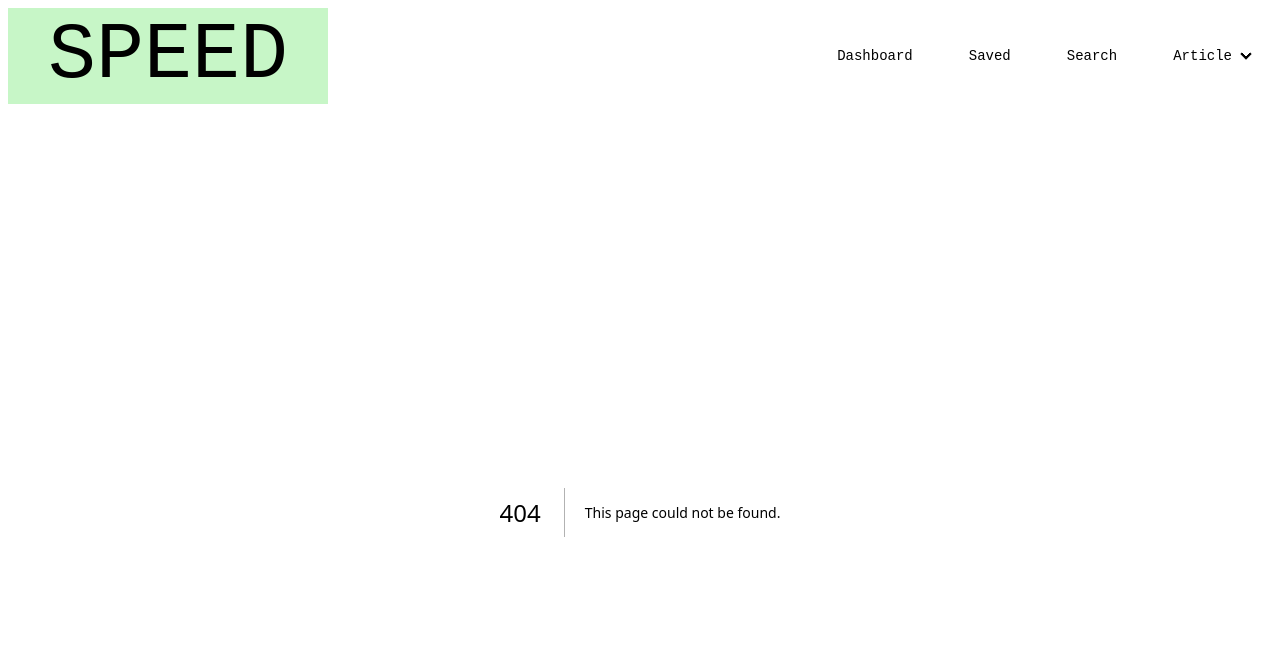
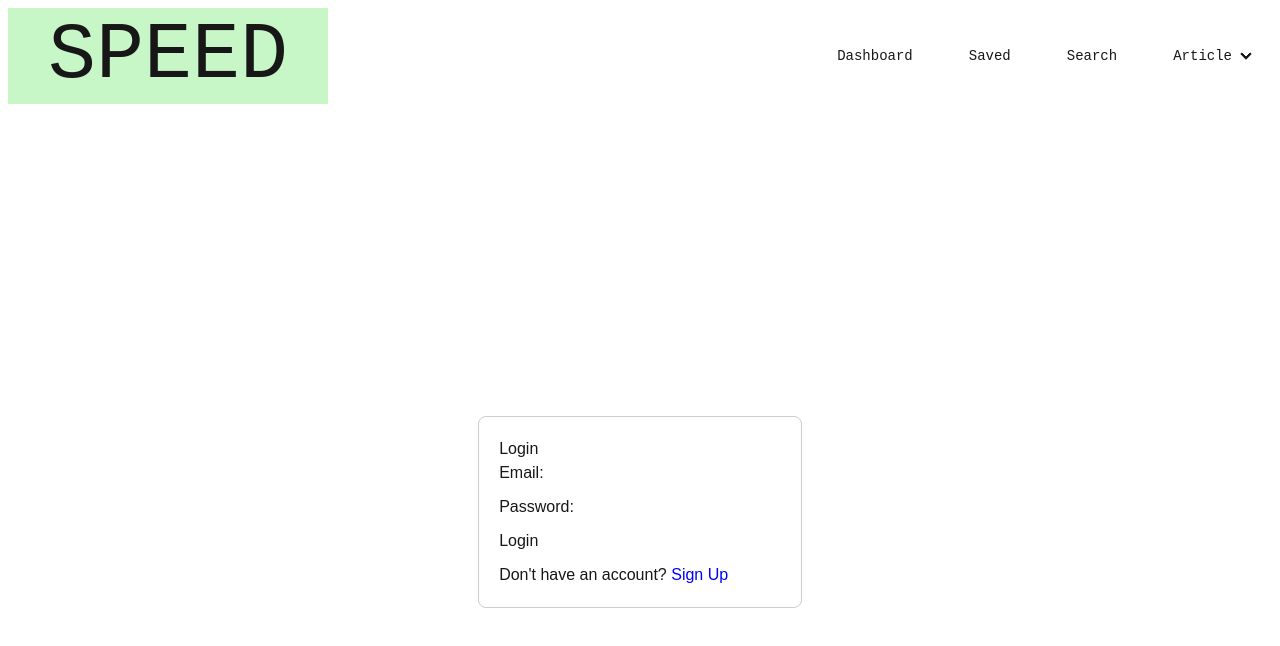
Before and after one commit to tley4/SPEED-W203_01, a Next.js app in the folder speed/: page /login in a window 1280 px wide. Before the commit this address had no page. Shown: the top 646 px of the page. Built offline with nearby package versions, Linux system fonts and the light colour scheme.

Commit message:
login page
user need to login first before using any other pages. not properly connected to backend yet

```diff
--- /dev/null
+++ b/speed/src/app/login/page.tsx
@@ -0,0 +1,78 @@
+"use client";
+
+import { useState } from 'react';
+import { useRouter } from 'next/navigation';
+
+export default function Auth() {
+  const [isLogin, setIsLogin] = useState(true);
+  const [email, setEmail] = useState('');
+  const [password, setPassword] = useState('');
+  const [error, setError] = useState('');
+  const router = useRouter();
+
+  const handleSubmit = async (e: React.FormEvent) => {
+    e.preventDefault();
+
+    if (!email || !password) {
+      setError('Please fill in both fields.');
+      return;
+    }
+
+    const endpoint = isLogin ? '/api/login' : '/api/signup';
+
+    try {
+      const res = await fetch(endpoint, {
+        method: 'POST',
+        headers: {
+          'Content-Type': 'application/json',
+        },
+        body: JSON.stringify({ email, password }),
+      });
+
+      if (res.ok) {
+        router.push('/dashboard'); // Redirect after successful login/signup
+      } else {
+        const { message } = await res.json();
+        setError(message || 'An error occurred. Please try again.');
+      }
+    } catch (error) {
+      setError('Something went wrong. Please try again later.');
+    }
+  };
+
+  return (
+    <div style={{ display: 'flex', justifyContent: 'center', alignItems: 'center', height: '100vh' }}>
+      <form onSubmit={handleSubmit} style={{ maxWidth: '400px', padding: '20px', border: '1px solid #ccc', borderRadius: '8px' }}>
+        <h2>{isLogin ? 'Login' : 'Sign Up'}</h2>
+        {error && <p style={{ color: 'red' }}>{error}</p>}
+        <div style={{ marginBottom: '10px' }}>
+          <label htmlFor="email">Email:</label>
+          <input
+            type="email"
+            id="email"
+            value={email}
+            onChange={(e) => setEmail(e.target.value)}
+            required
+          />
+        </div>
+        <div style={{ marginBottom: '10px' }}>
+          <label htmlFor="password">Password:</label>
+          <input
+            type="password"
+            id="password"
+            value={password}
+            onChange={(e) => setPassword(e.target.value)}
+            required
+          />
+        </div>
+        <button type="submit">{isLogin ? 'Login' : 'Sign Up'}</button>
+        <p style={{ marginTop: '10px' }}>
+          {isLogin ? 'Don\'t have an account?' : 'Already have an account?'}{' '}
+          <button type="button" onClick={() => setIsLogin(!isLogin)} style={{ background: 'none', color: 'blue', cursor: 'pointer' }}>
+            {isLogin ? 'Sign Up' : 'Login'}
+          </button>
+        </p>
+      </form>
+    </div>
+  );
+}
```
Also changed, not shown: speed/src/middleware.ts (added, +18 -0 lines), 2 other files (tests, documents, lock files or other folders).
